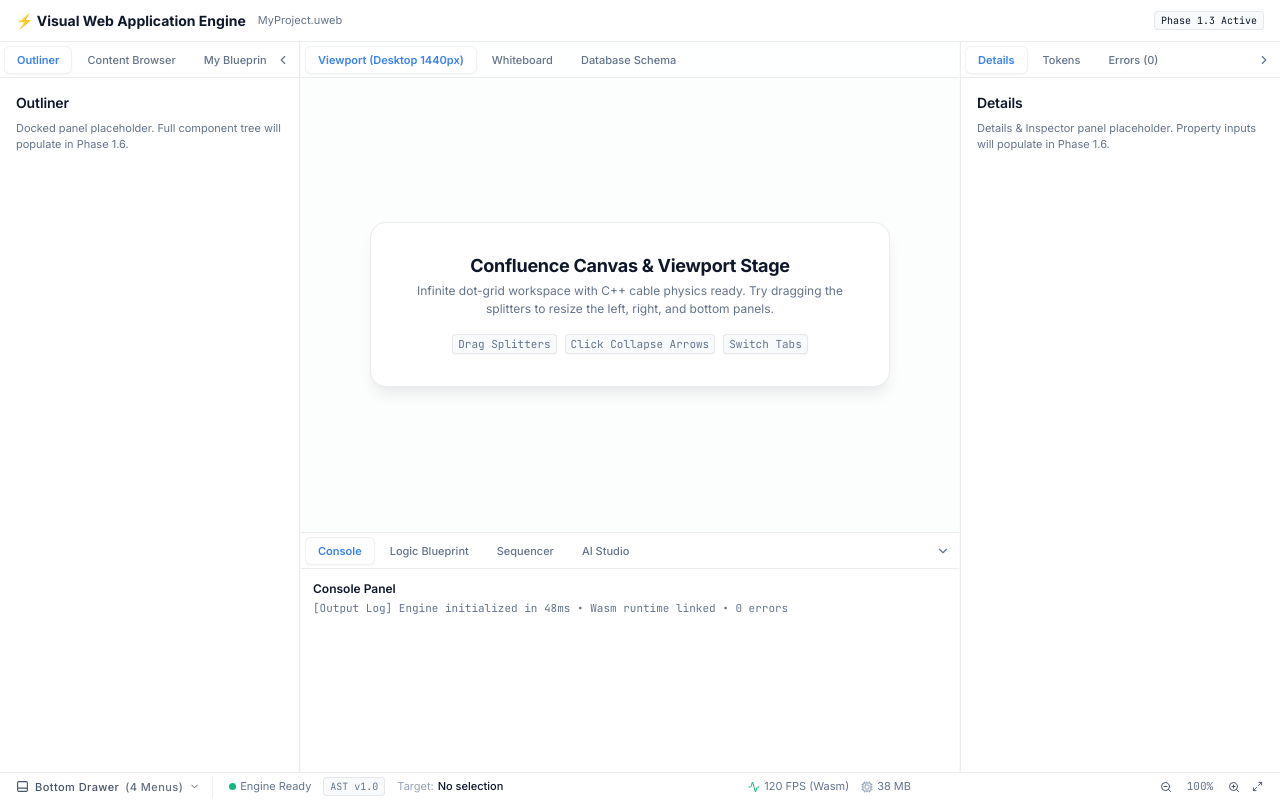
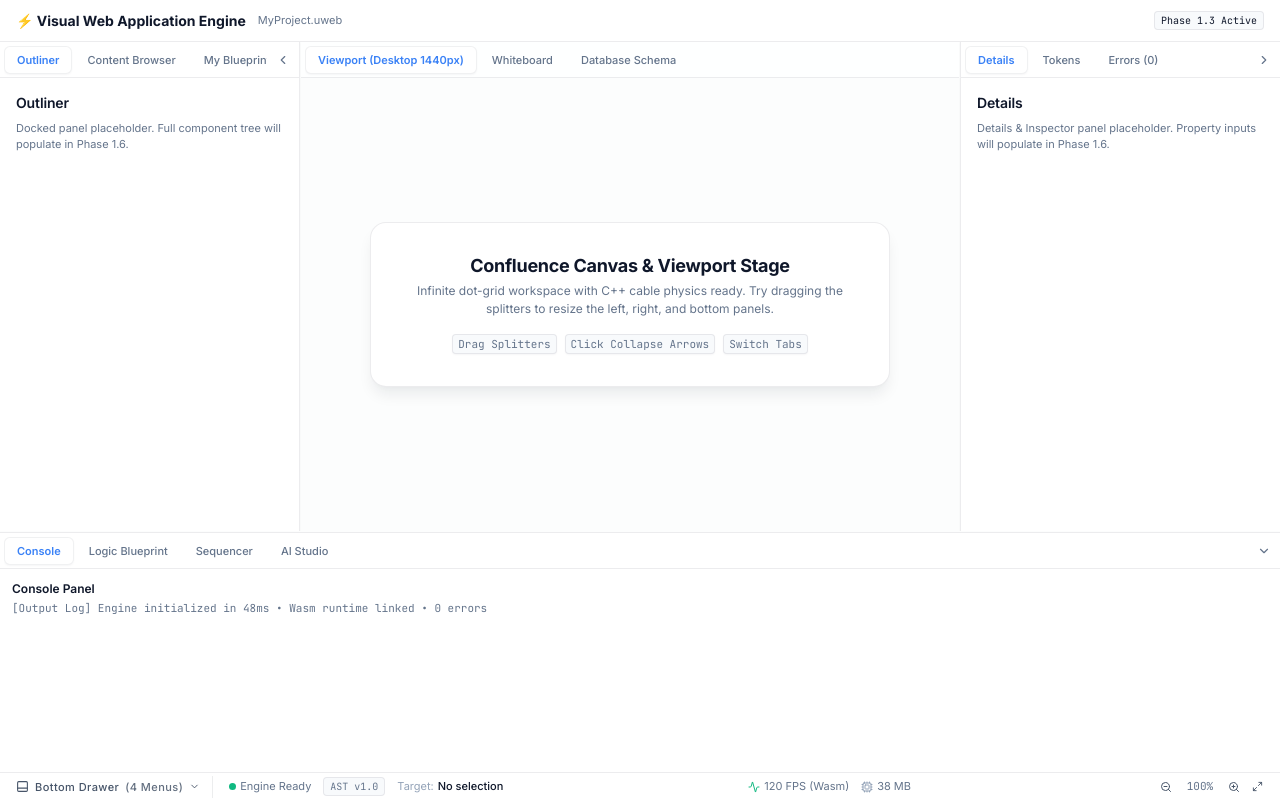
Before and after one commit to NetPranav/WebGen, a Next.js app: page /editor in a window 1280 px wide. Built offline with nearby package versions, Linux system fonts and the light colour scheme.

Commit message:
feat(dock): make bottom drawer full-width edge-to-edge across entire window

```diff
--- a/src/editor/shell/DockZone.tsx
+++ b/src/editor/shell/DockZone.tsx
@@ -53,7 +53,7 @@ export const DockZone: React.FC<DockZoneProps> = ({
   const sizeStyle: React.CSSProperties = isHorizontalZone
     ? { width: `${currentSize}px`, minWidth: `${currentSize}px` }
     : zoneId === "bottom"
-    ? { height: `${currentSize}px`, minHeight: `${currentSize}px` }
+    ? { height: `${currentSize}px`, minHeight: `${currentSize}px`, width: "100%" }
     : {};
 
   const getCollapsedIcon = () => {
--- a/src/editor/shell/EditorShell.tsx
+++ b/src/editor/shell/EditorShell.tsx
@@ -218,33 +218,6 @@ export const EditorShell: React.FC<EditorShellProps> = ({
               </div>
             )}
           </div>
-
-          {/* Bottom Horizontal Splitter */}
-          {!bottomCollapsed && (
-            <DockSplitter orientation="horizontal" onResize={handleBottomResize} />
-          )}
-
-          {/* Bottom Dock Zone */}
-          <DockZone
-            zoneId="bottom"
-            size={bottomHeight}
-            isCollapsed={bottomCollapsed}
-            tabs={bottomTabs}
-            activeTabId={bottomActiveTab}
-            onSelectTab={setBottomActiveTab}
-            onToggleCollapse={() => setBottomCollapsed((c) => !c)}
-          >
-            {bottomPanels[bottomActiveTab] || (
-              <div style={{ padding: "var(--space-md)", color: "var(--text-secondary)" }}>
-                <h4 style={{ fontSize: "var(--text-sm)", marginBottom: "var(--space-xs)" }}>
-                  {bottomTabs.find((t) => t.id === bottomActiveTab)?.title} Panel
-                </h4>
-                <p style={{ fontSize: "var(--text-xs)", color: "var(--text-muted)", fontFamily: "var(--font-mono)" }}>
-                  [Output Log] Engine initialized in 48ms • Wasm runtime linked • 0 errors
-                </p>
-              </div>
-            )}
-          </DockZone>
         </div>
 
         {/* Right Vertical Splitter */}
@@ -275,6 +248,33 @@ export const EditorShell: React.FC<EditorShellProps> = ({
         </DockZone>
       </div>
 
+      {/* Edge-to-Edge Bottom Horizontal Splitter */}
+      {!bottomCollapsed && (
+        <DockSplitter orientation="horizontal" onResize={handleBottomResize} />
+      )}
+
+      {/* Edge-to-Edge Bottom Drawer Zone */}
+      <DockZone
+        zoneId="bottom"
+        size={bottomHeight}
+        isCollapsed={bottomCollapsed}
+        tabs={bottomTabs}
+        activeTabId={bottomActiveTab}
+        onSelectTab={setBottomActiveTab}
+        onToggleCollapse={() => setBottomCollapsed((c) => !c)}
+      >
+        {bottomPanels[bottomActiveTab] || (
+          <div style={{ padding: "var(--space-md)", color: "var(--text-secondary)" }}>
+            <h4 style={{ fontSize: "var(--text-sm)", marginBottom: "var(--space-xs)" }}>
+              {bottomTabs.find((t) => t.id === bottomActiveTab)?.title} Panel
+            </h4>
+            <p style={{ fontSize: "var(--text-xs)", color: "var(--text-muted)", fontFamily: "var(--font-mono)" }}>
+              [Output Log] Engine initialized in 48ms • Wasm runtime linked • 0 errors
+            </p>
+          </div>
+        )}
+      </DockZone>
+
       {/* Bottom Status Bar with Drawer Controller */}
       <div className="dock-layout__statusbar">
         <StatusBar
--- a/src/editor/styles/dock.css
+++ b/src/editor/styles/dock.css
@@ -84,6 +84,8 @@
 }
 
 .dock-zone--bottom {
+  width: 100%;
+  flex-shrink: 0;
   border-top: 1px solid var(--border-default);
   box-shadow: var(--shadow-xs);
   z-index: var(--z-panels);
@@ -283,9 +285,11 @@
 }
 
 .dock-splitter--horizontal {
+  width: 100%;
   height: 5px;
   cursor: row-resize;
   margin: -2px 0;
+  flex-shrink: 0;
 }
 
 .dock-splitter--horizontal::after {
```
